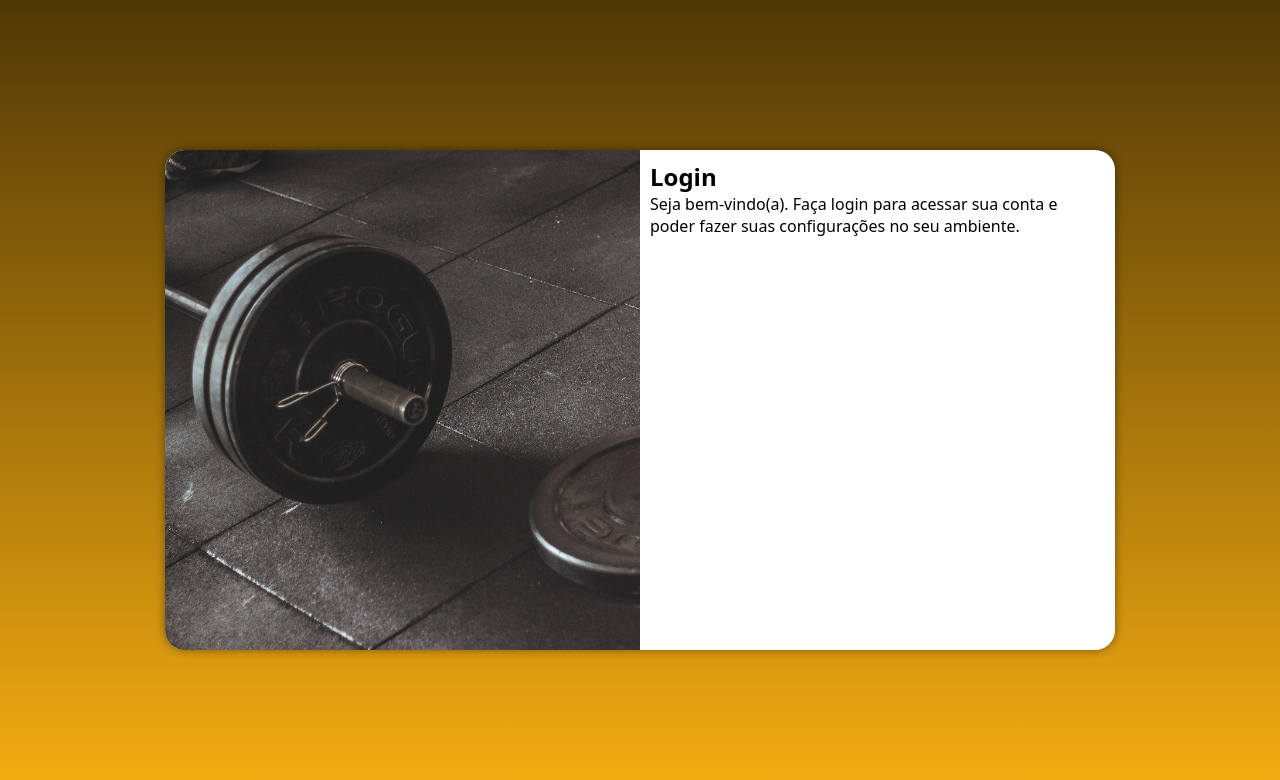
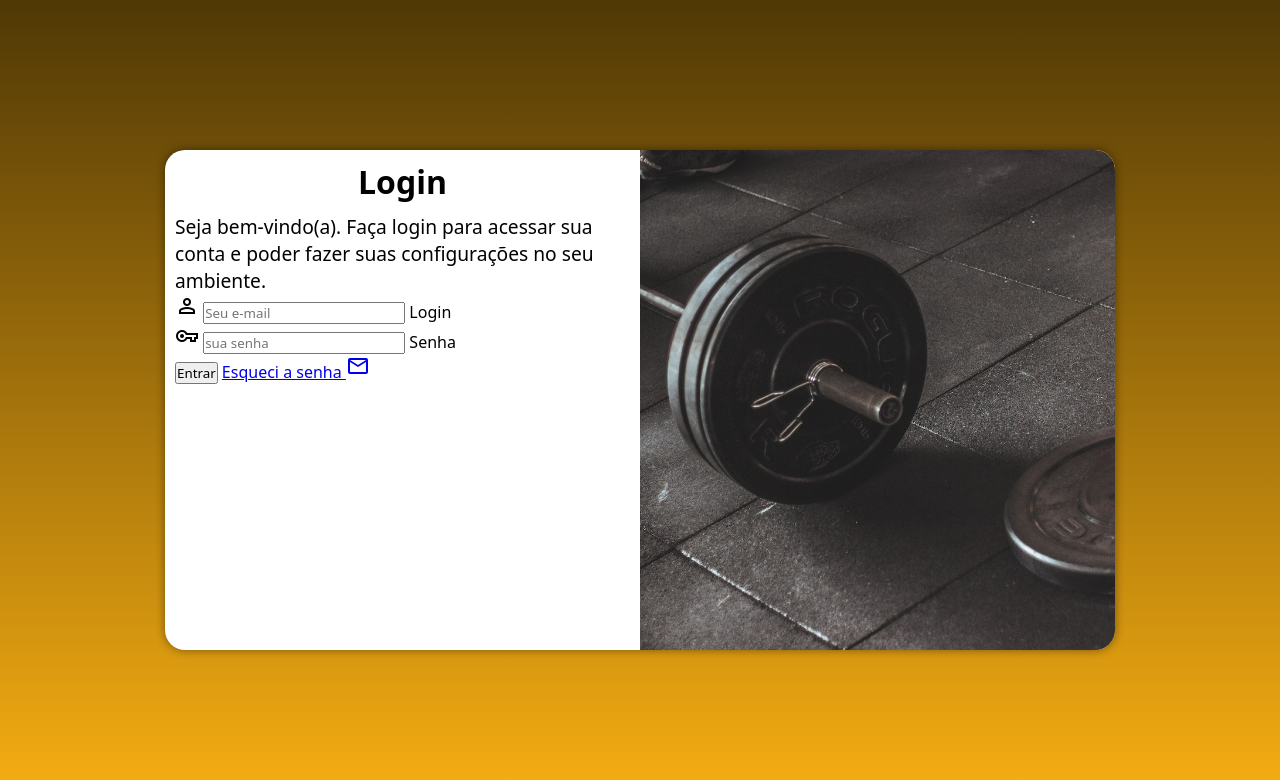
Before and after one commit to CarlosDeangeles/projeto-login, a plain HTML site: page index.html in a window 1280 px wide. Drawn offline with nearby package versions, Linux system fonts and the light colour scheme.

Commit message:
adicionei o formulario

```diff
--- a/estilos/media-query.css
+++ b/estilos/media-query.css
@@ -32,13 +32,21 @@
     }
 
     section#login > div#imagem {
-        float: left;
+        float: right;
         width: 50%;
         height: 100%;
     }
 
     section#login > div#formulario {
-        float: right;
+        float: left;
         width: 50%;
     }
+
+    div#formulario > h1 {
+        font-size: 2em;
+    }
+
+    div#formulario > p {
+        font-size: 1.2em;
+    }
 }
--- a/estilos/style.css
+++ b/estilos/style.css
@@ -34,7 +34,7 @@ section#login {
     overflow: hidden;
 
     background-color: white;
-    width: 250px;
+    width: 260px;
     height: 500px;
     border-radius: 20px;
     box-shadow: 0px 0px 10px rgba(0, 0, 0, 0.450);
@@ -51,3 +51,12 @@ section#login > div#formulario {
     display: block;
     padding: 10px;
 }
+
+div#formulario > h1 {
+    text-align: center;
+    margin-bottom: 10px;
+}
+
+div#formulario > p {
+    font-size: 0.8em;
+}
--- a/index.html
+++ b/index.html
@@ -5,6 +5,7 @@
     <meta http-equiv="X-UA-Compatible" content="IE=edge">
     <meta name="viewport" content="width=device-width, initial-scale=1.0">
     <title>Login</title>
+    <link rel="stylesheet" href="https://fonts.googleapis.com/css2?family=Material+Symbols+Outlined:opsz,wght,FILL,GRAD@20..48,100..700,0..1,-50..200" />
     <link rel="stylesheet" href="estilos/style.css">
     <link rel="stylesheet" href="estilos/media-query.css">
 </head>
@@ -17,11 +18,23 @@
             <div id="formulario">
                 <h1>Login</h1>
                 <p>Seja bem-vindo(a). Faça login para acessar sua conta e poder fazer suas configurações no seu ambiente.</p>
-                <form action="login.php" method="post">
-
+                <form action="login.php" method="post" autocomplete="on">
+                    <div class="campo">
+                        <span class="material-symbols-outlined">
+                            person
+                            </span>
+                        <input type="email" name="login" id="ilogin" placeholder="Seu e-mail" autocomplete="email" required maxlength="30">
+                        <label for="ilogin">Login</label>
+                    </div>
+                    <div class="campo">
+                        <span class="material-symbols-outlined">vpn_key</span>
+                        <input type="password" name="senha" id="isenha" placeholder="sua senha" autocomplete="current-password" required minlength="8">
+                        <label for="isenha">Senha</label>
+                    </div>
+                    <input type="submit" value="Entrar">
+                    <a href="esqueci.html">Esqueci a senha <span class="material-symbols-outlined">mail</span></a>
                 </form>
             </div>
-
         </section>
     </main>
 
```
